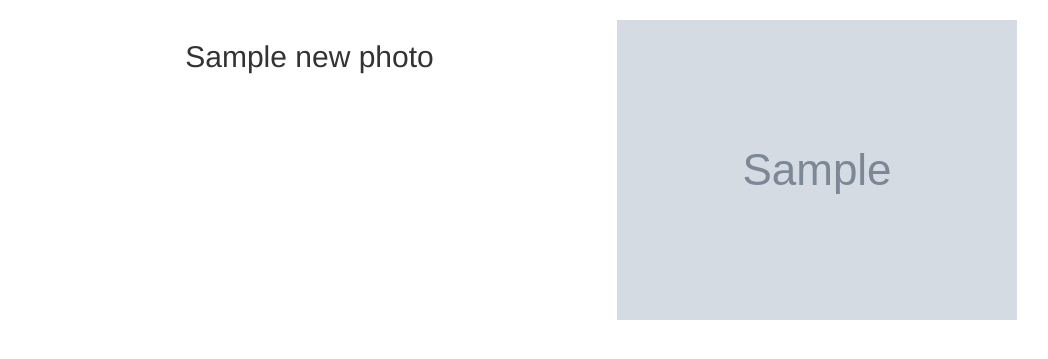
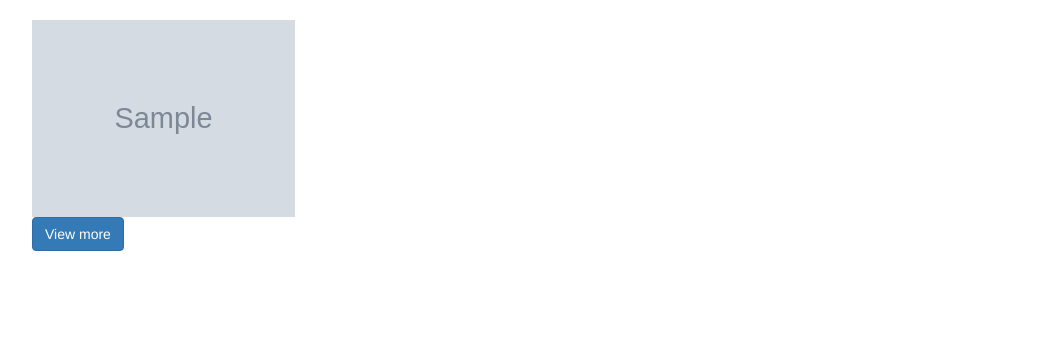
Before and after one commit to Ronyonka/photo_opp, a Django app: template photos/templates/all-photos/all-photos.html in a window 1280 px wide. Shown: the part 52-411 px from the top of the page, without its empty margins (38-1086 px from the left). Run offline with Django 3.2, Linux system fonts and the light colour scheme; the template is opened without the code that fills it: most values are stand-ins (such as "Sample title", 1, 10 or a date in 2020); grey boxes marked "Sample" are stand-in pictures; some libraries are stand-ins or nearby versions.

Commit message:
added modal for images

```diff
--- a/photos/static/css/index.css
+++ /dev/null
@@ -1,4 +0,0 @@
-h1
-{
-  color: green;
-}
--- a/photos/templates/all-photos/all-photos.html
+++ b/photos/templates/all-photos/all-photos.html
@@ -5,25 +5,53 @@
 <div class="container">
 
   <!-- Looping through news   -->
-  {% for new_photo in photos %}
+
 
   <div class="row">
-    <!-- displaying News articles -->
-    <div class="col-xs-6 col-sm-6 col-md-6 col-lg-6">
-      <h2 class="text-center"> {{ new_photo.image_name }} </h2>
+    {% for new_photo in photos %}
+    <div class="col-xs-6 col-sm-4 col-md-3 col-lg-3">
+
+      <img id="myImg" src="{{ new_photo.article_image.url }}" alt="{{ new_photo.image_name }}" style="width:100%;max-width:300px">
+      <!-- Button trigger modal -->
+<button type="button" class="btn btn-primary" data-toggle="modal" data-target="#{{ new_photo.id }}">
+  View more
+</button>
+
     </div>
-        <!--Display news Article images  -->
-        <div class="col-xs-6 col-sm-6 col-md-6 col-lg-6">
-            <img src="{{ new_photo.article_image.url }}" class="img-responsive" alt="Image">
-          </div>
 
   </div>
 
-  {% empty %}
-  <div class="row">
-    <h2 class="text-center">There are No Photos to display</h2>
+<!-- Modal -->
+<div class="modal fade" id="exampleModalCenter" tabindex="-1" role="dialog" aria-labelledby="exampleModalCenterTitle" aria-hidden="true">
+  <div class="modal-dialog modal-dialog-centered" role="document">
+    <div class="modal-content">
+      <div class="modal-header">
+        <h5 class="modal-title" id="exampleModalLongTitle">{{ new_photo.image_name }}</h5>
+        <button type="button" class="close" data-dismiss="modal" aria-label="Close">
+          <span aria-hidden="true">&times;</span>
+        </button>
+      </div>
+      <div class="modal-body">
+          <img id="myImg" src="{{ new_photo.article_image.url }}" alt="{{ new_photo.image_name }}" style="width:100%;max-width:300px">
+      </div>
+      <div class="modal-footer">
+        <button type="button" class="btn btn-secondary" data-dismiss="modal">Close</button>
+        <button type="button" class="btn btn-primary">Save changes</button>
+      </div>
+    </div>
   </div>
-  {% endfor %}
+</div>
+
+    {% empty %}
+      <div class="row">
+        <h2 class="text-center">There are No Photos to display</h2>
+      </div>
+
+
+    {% endfor %}
+
+
+
 
 </div>
 
--- a/photos/templates/all-photos/base.html
+++ b/photos/templates/all-photos/base.html
@@ -14,6 +14,7 @@
 
     {% bootstrap_css %}
     <link rel="stylesheet" href="{% static 'css/index.css' %}">
+
   {% endblock %}
 
 </head>
```
Also changed, not shown: photos/templates/all-photos/new.html (added, +25 -0 lines), media/articles/larissa-1346087-unsplash.jpg (added), media/articles/simone-hutsch-1366254-unsplash.jpg (added), media/articles/simone-hutsch-1366255-unsplash.jpg (added).
